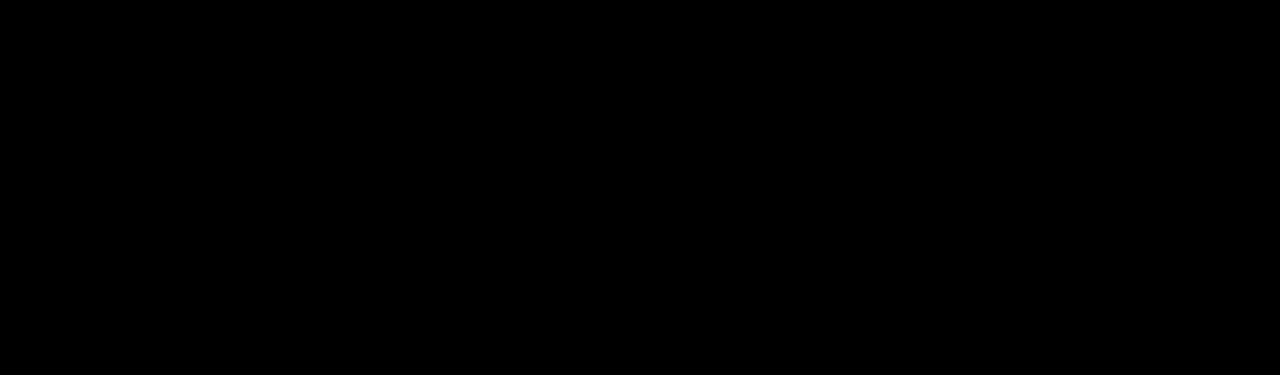
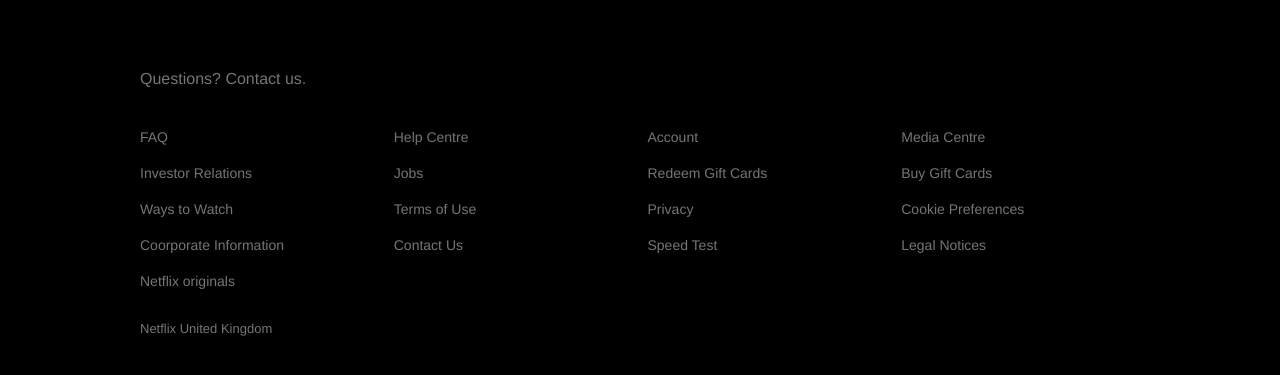
Before and after one commit to mildasuziedelyte/netflix-React, a React (Create React App) app: page / in a window 1280 px wide. Shown: the part 1253-1628 px from the top of the page. Before the commit the page ends 1237 px from the top, so only its background shows below. Built offline with nearby package versions, Linux system fonts and the light colour scheme; the HTML template or start-up script is replaced by a standard one.

Commit message:
footer end & accordion start

```diff
--- a/src/App.js
+++ b/src/App.js
@@ -1,21 +1,12 @@
 import React from 'react';
-import jumboData from './fixtures/jumbo.json'
-import Jumbotron from './components/jumbotron'
+import { JumbotronContainer } from './containers/jumbotron';
+import { FooterContainer } from './containers/footer';
 
 export default function App() {
   return (
-   <Jumbotron.Container>
-     {jumboData.map((item) => (
-      <Jumbotron key={item.id} direction={item.direction}>
-        <Jumbotron.Pane>
-          <Jumbotron.Title>{item.title}</Jumbotron.Title>
-          <Jumbotron.SubTitle>{item.subTitle}</Jumbotron.SubTitle>
-        </Jumbotron.Pane>
-        <Jumbotron.Pane>
-          <Jumbotron.Image src={item.image} alt={item.alt}></Jumbotron.Image>
-        </Jumbotron.Pane>
-      </Jumbotron>
-     ))}
-   </Jumbotron.Container>
+    <>
+      <JumbotronContainer />
+      <FooterContainer />
+   </>
   );
 }
--- /dev/null
+++ b/src/components/footer/index.js
@@ -0,0 +1,41 @@
+import React from 'react';
+import {
+    Container,
+    Row,
+    Column,
+    Link,
+    Title,
+    Text,
+    Break
+} from './styles/footer';
+
+export default function Footer({
+    children,
+    ...restProps
+}) {
+  return <Container {...restProps}>{children}</Container>;
+}
+
+Footer.Row = function FooterRow({ children, ...restProps }) {
+  return <Row {...restProps}>{children}</Row>;
+};
+
+Footer.Column = function FooterColumn({ children, ...restProps }) {
+  return <Column {...restProps}>{children}</Column>;
+};
+
+Footer.Link = function FooterLink({ children, ...restProps }) {
+  return <Link {...restProps}>{children}</Link>;
+};
+
+Footer.Title = function FooterTitle({ children, ...restProps }) {
+  return <Title {...restProps}>{children}</Title>;
+};
+
+Footer.Text = function FooterText({ children, ...restProps }) {
+  return <Text {...restProps}>{children}</Text>;
+};
+
+Footer.Break = function FooterBreak({ ...restProps }) {
+  return <Break {...restProps} />;
+};
--- /dev/null
+++ b/src/components/footer/styles/footer.js
@@ -0,0 +1,51 @@
+import styled from 'styled-components/macro';
+
+export const Container = styled.div`
+  display: flex;
+  padding: 70px 0;
+  margin: auto;
+  max-width: 1000px;
+  flex-direction: column;
+  @media (max-width: 1000px) {
+    padding: 70px 30px;
+  }
+`;
+
+export const Column = styled.div`
+  display: flex;
+  flex-direction: column;
+  text-align: left;
+`;
+
+export const Row = styled.div`
+  display: grid;
+  grid-template-columns: repeat(auto-fill, minmax(210px, 1fr));
+  grid-gap: 15px;
+  @media (max-width: 1000px) {
+    grid-template-columns: repeat(auto-fill, minmax(150px, 1fr));
+  }
+`;
+
+export const Link = styled.a`
+  color: #757575;
+  margin-bottom: 20px;
+  font-size: 14px;
+  text-decoration: none;
+`;
+
+export const Title = styled.p`
+  font-size: 16px;
+  color: #757575;
+  margin-bottom: 40px;
+`;
+
+export const Text = styled.p`
+  font-size: 13px;
+  color: #757575;
+  margin-bottom: 40px;
+`;
+
+export const Break = styled.div`
+  flex-basis: 100%;
+  height: 0;
+`;
--- /dev/null
+++ b/src/components/index.js
@@ -0,0 +1,2 @@
+export { default as Jumbotron } from './jumbotron';
+export { default as Footer } from './footer';
--- /dev/null
+++ b/src/containers/footer.js
@@ -0,0 +1,44 @@
+import React from 'react';
+import { Footer } from '../components';
+
+export function FooterContainer() {
+  return (
+    <Footer>
+        <Footer.Title>Questions? Contact us.</Footer.Title>
+        <Footer.Break />
+        <Footer.Row>
+          <Footer.Column>
+            <Footer.Link href="#">FAQ</Footer.Link>
+            <Footer.Link href="#">Investor Relations</Footer.Link>
+            <Footer.Link href="#">Ways to Watch</Footer.Link>
+            <Footer.Link href="#">Coorporate Information</Footer.Link>
+            <Footer.Link href="#">Netflix originals</Footer.Link>
+          </Footer.Column>
+
+          <Footer.Column>
+            <Footer.Link href="#">Help Centre</Footer.Link>
+            <Footer.Link href="#">Jobs</Footer.Link>
+            <Footer.Link href="#">Terms of Use</Footer.Link>
+            <Footer.Link href="#">Contact Us</Footer.Link>
+          </Footer.Column>
+
+          <Footer.Column>
+            <Footer.Link href="#">Account</Footer.Link>
+            <Footer.Link href="#">Redeem Gift Cards</Footer.Link>
+            <Footer.Link href="#">Privacy</Footer.Link>
+            <Footer.Link href="#">Speed Test</Footer.Link>
+          </Footer.Column>
+
+          <Footer.Column>
+            <Footer.Link href="#">Media Centre</Footer.Link>
+            <Footer.Link href="#">Buy Gift Cards</Footer.Link>
+            <Footer.Link href="#">Cookie Preferences</Footer.Link>
+            <Footer.Link href="#">Legal Notices</Footer.Link>
+          </Footer.Column>
+        </Footer.Row>
+        <Footer.Break />
+        <Footer.Text>Netflix United Kingdom</Footer.Text>
+
+    </Footer>
+  );
+}
--- /dev/null
+++ b/src/containers/jumbotron.js
@@ -0,0 +1,21 @@
+import React from 'react';
+import jumboData from '../fixtures/jumbo.json'
+import { Jumbotron } from '../components'
+
+export function JumbotronContainer() {
+  return (
+   <Jumbotron.Container>
+     {jumboData.map((item) => (
+      <Jumbotron key={item.id} direction={item.direction}>
+        <Jumbotron.Pane>
+          <Jumbotron.Title>{item.title}</Jumbotron.Title>
+          <Jumbotron.SubTitle>{item.subTitle}</Jumbotron.SubTitle>
+        </Jumbotron.Pane>
+        <Jumbotron.Pane>
+          <Jumbotron.Image src={item.image} alt={item.alt}></Jumbotron.Image>
+        </Jumbotron.Pane>
+      </Jumbotron>
+     ))}
+   </Jumbotron.Container>
+  );
+}
```
Also changed, not shown: src/components/accordion/index.js (added, +63 -0 lines), src/components/accordion/styles/accordion.js (added), src/pages/home.js (added), 1 other file (tests, documents, lock files or other folders).
